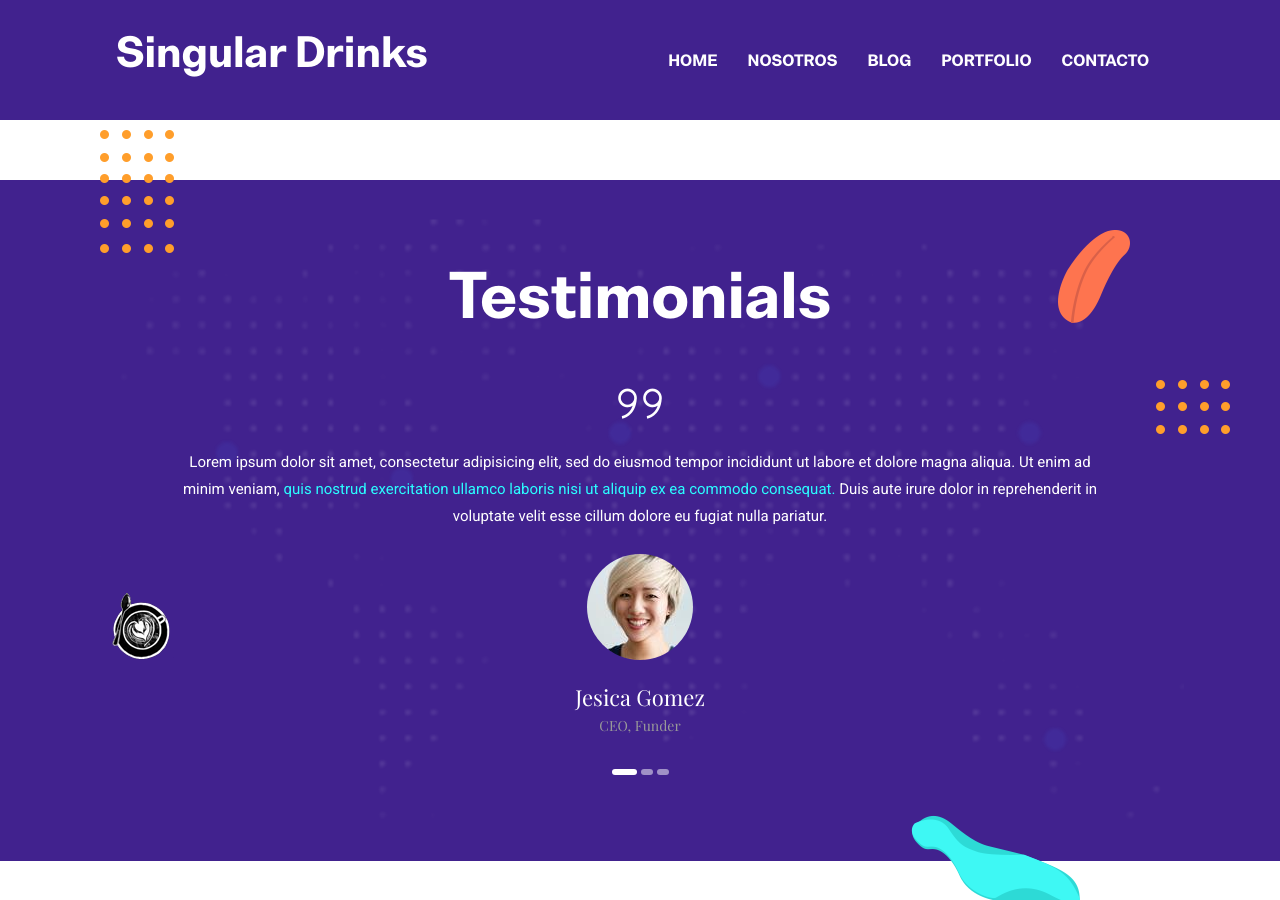
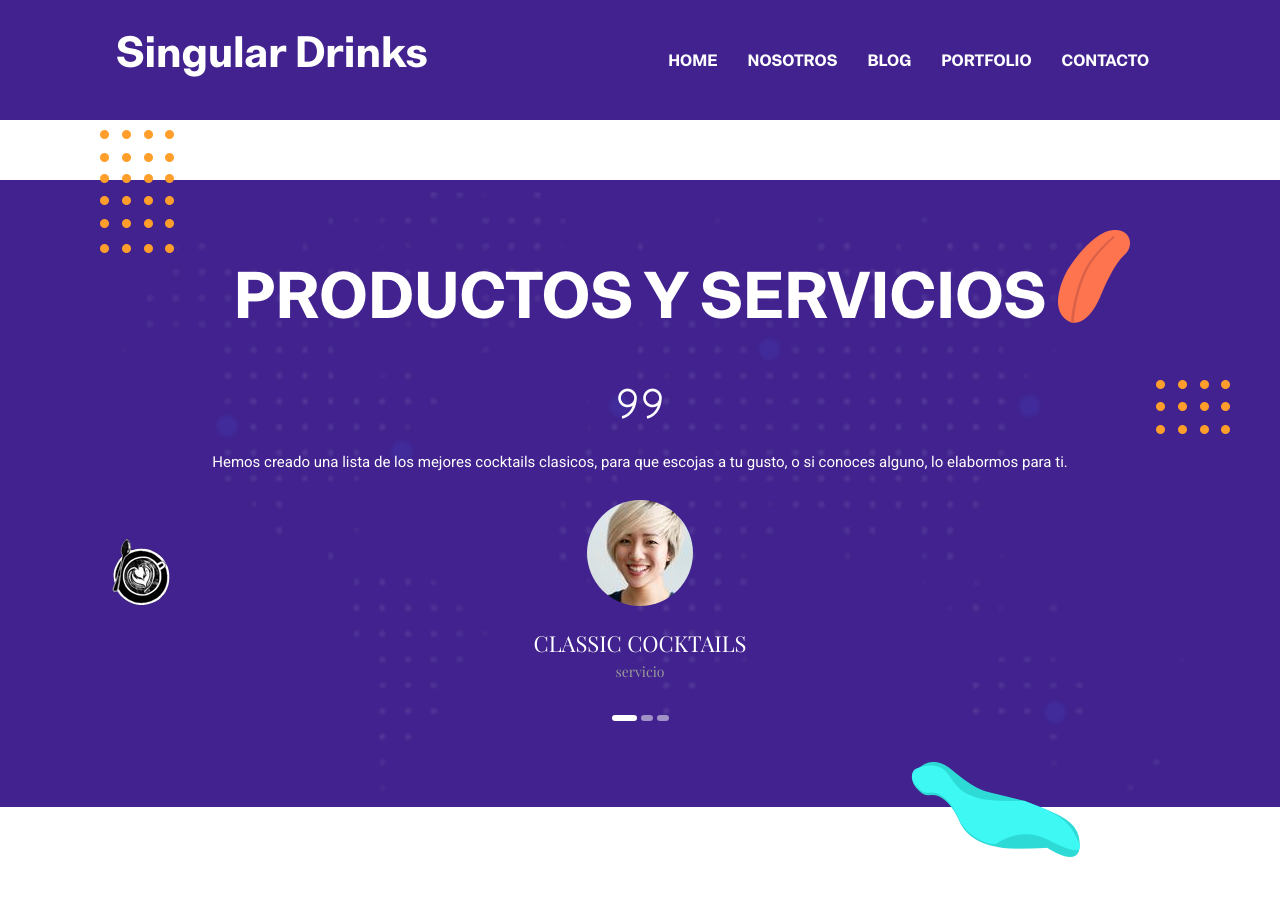
Before and after one commit to SingularDrinks/singulardrinks, a Jekyll site: the page built from index.html, in a window 1280 px wide and 900 px high, scrolled down 4476 px. Built offline with Jekyll 4.4.1, drawn with Linux system fonts in a browser that asks for light colours.

Commit message:
update theme

```diff
--- a/_data/settings.yml
+++ b/_data/settings.yml
@@ -241,20 +241,20 @@ portfolio-items:
 # Testimonials Section
 
 testimonial-items:
-  - name: "Jesica Gomez"
+  - name: "CLASSIC COCKTAILS"
     image: "assets/images/testimonial/client-1.png"
-    designation : "CEO, Funder"
-    content : "Lorem ipsum dolor sit amet, consectetur adipisicing elit, sed do eiusmod tempor incididunt ut labore et dolore magna aliqua. Ut enim ad minim veniam, <strong>quis nostrud exercitation ullamco laboris nisi ut aliquip ex ea commodo consequat.</strong> Duis aute irure dolor in reprehenderit in voluptate velit esse cillum dolore eu fugiat nulla pariatur."
+    designation : "servicio"
+    content : "Hemos creado una lista de los mejores cocktails clasicos, para que escojas a tu gusto, o si conoces alguno, lo elabormos para ti."
 
-  - name: "Jesica Gomez"
+  - name: "Experiencias Singular Drinks"
     image: "assets/images/testimonial/client-1.png"
-    designation: "CEO, Funder"
-    content: "Lorem ipsum dolor sit amet, consectetur adipisicing elit, sed do eiusmod tempor incididunt ut labore et dolore magna aliqua. Ut enim ad minim veniam, <strong>quis nostrud exercitation ullamco laboris nisi ut aliquip ex ea commodo consequat.</strong> Duis aute irure dolor in reprehenderit in voluptate velit esse cillum dolore eu fugiat nulla pariatur."
+    designation: "Servicio"
+    content: "Escoje algunas de nuestras tecnicas y lleva tu celebracion a otro nivel Montajes personalizados y cocteleria de autor Creamos un aura , una ambientacion segun tu gusto o el concepto de la celebracion , asi mismo creamos los cocteles de autor para ti segun tus sabores y perfiles preferidos y los montajes adecuados a la misma . acontinuacion conoce algunos de nuestros trabajos "
 
-  - name: "Jesica Gomez"
+  - name: "Molecular texturas y humos"
     image: "assets/images/testimonial/client-1.png"
-    designation: "CEO, Funder"
-    content: "Lorem ipsum dolor sit amet, consectetur adipisicing elit, sed do eiusmod tempor incididunt ut labore et dolore magna aliqua. Ut enim ad minim veniam, <strong>quis nostrud exercitation ullamco laboris nisi ut aliquip ex ea commodo consequat.</strong> Duis aute irure dolor in reprehenderit in voluptate velit esse cillum dolore eu fugiat nulla pariatur."
+    designation: "Servicio"
+    content: "Manejando todas las normas de seguridad , creamos todo un aura de laboratorio en tu momento veras tecnicas como humos ,esferas y espumas jugando con la parte visual y complementandola con texturas en boca totalmente unicas y diferentes."
 
 
 #-------------------------------
--- a/_includes/testimonial-section.html
+++ b/_includes/testimonial-section.html
@@ -4,7 +4,7 @@
   <div class="container">
     <div class="row">
       <div class="col-12 text-center">
-        <h2 class="section-title text-white mb-5">Testimonials</h2>
+        <h2 class="section-title text-white mb-5">PRODUCTOS Y SERVICIOS</h2>
       </div>
       <div class="col-lg-10 mx-auto testimonial-slider">
         {% for testimonial-item in site.data.settings.testimonial-items %}
```
